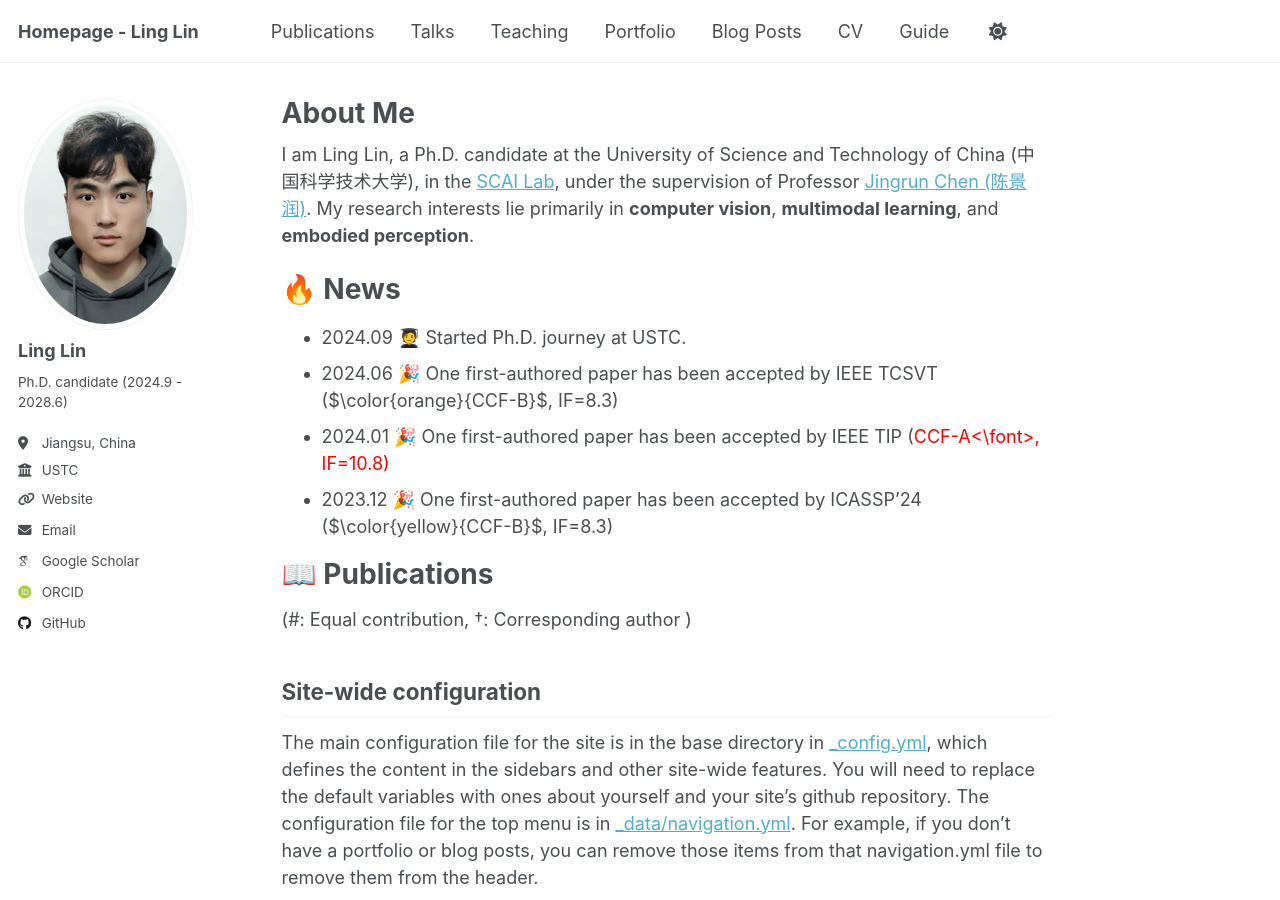
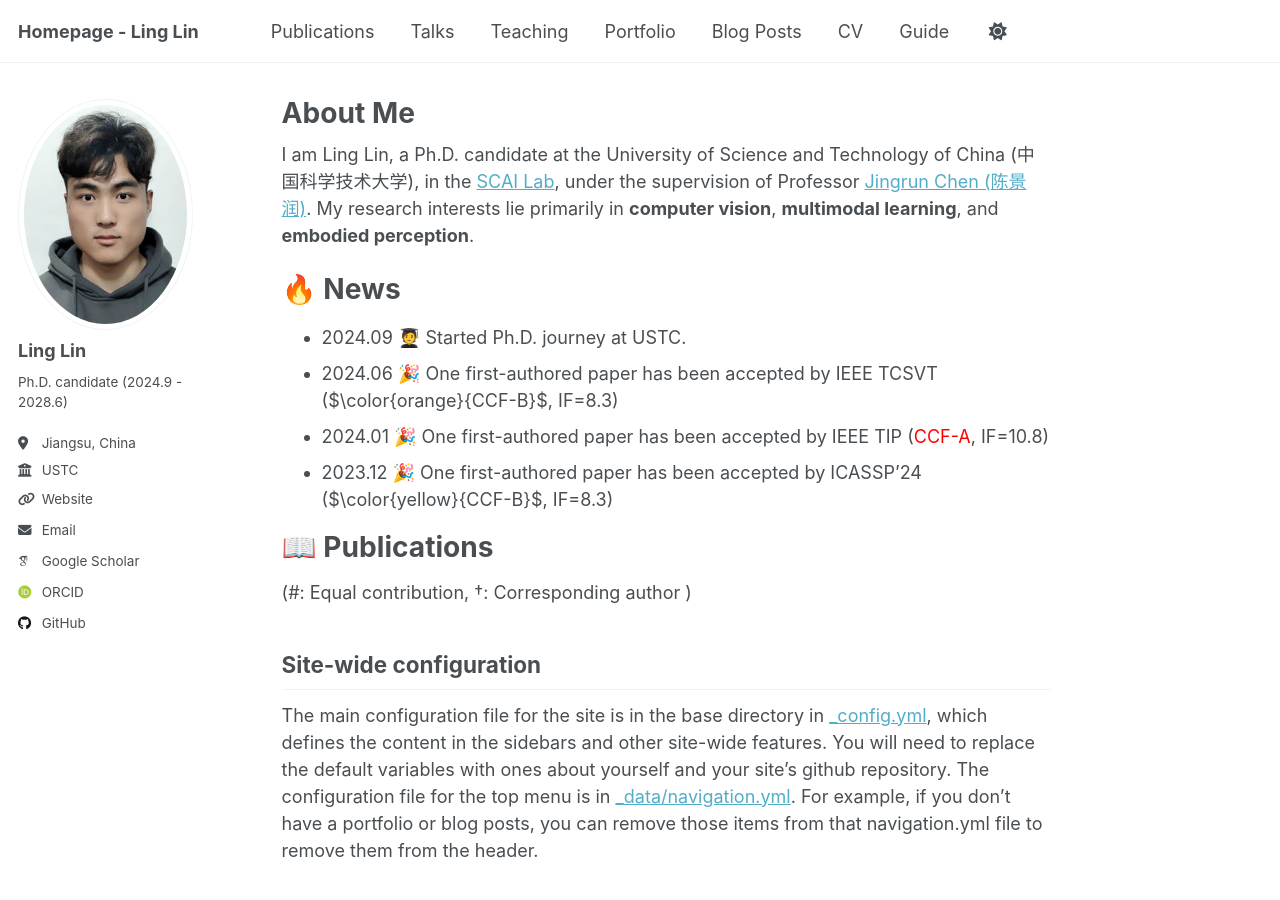
Before and after one commit to LingLin-ll/LingLin-ll.github.io, a Jekyll site: the page built from _pages/about.md, in a window 1280 px wide and 900 px high. Built offline with Jekyll 4.4.1, drawn with Linux system fonts in a browser that asks for light colours; some web fonts are replaced.

Commit message:
Update about.md

```diff
--- a/_pages/about.md
+++ b/_pages/about.md
@@ -13,7 +13,7 @@ I am Ling Lin, a Ph.D. candidate at the University of Science and Technology of
 ======
 * 2024.09 🧑‍🎓 Started Ph.D. journey at USTC.
 * 2024.06 🎉 One first-authored paper has been accepted by IEEE TCSVT ($\color{orange}{CCF-B}$, IF=8.3)
-* 2024.01 🎉 One first-authored paper has been accepted by IEEE TIP (<font style="color: red;">CCF-A<\font>, IF=10.8)
+* 2024.01 🎉 One first-authored paper has been accepted by IEEE TIP (<font style="color: red;">CCF-A</font>, IF=10.8)
 * 2023.12 🎉 One first-authored paper has been accepted by ICASSP'24 ($\color{yellow}{CCF-B}$, IF=8.3)
 
 
```
